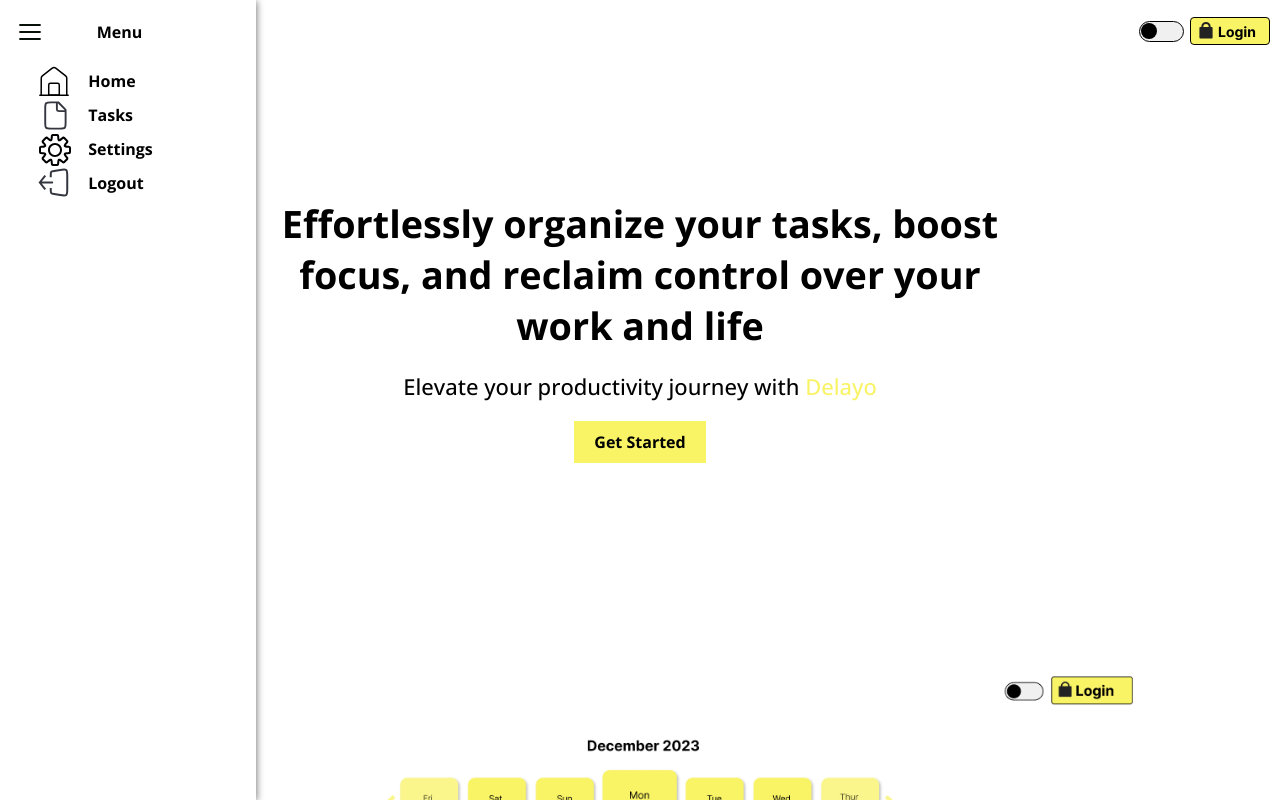
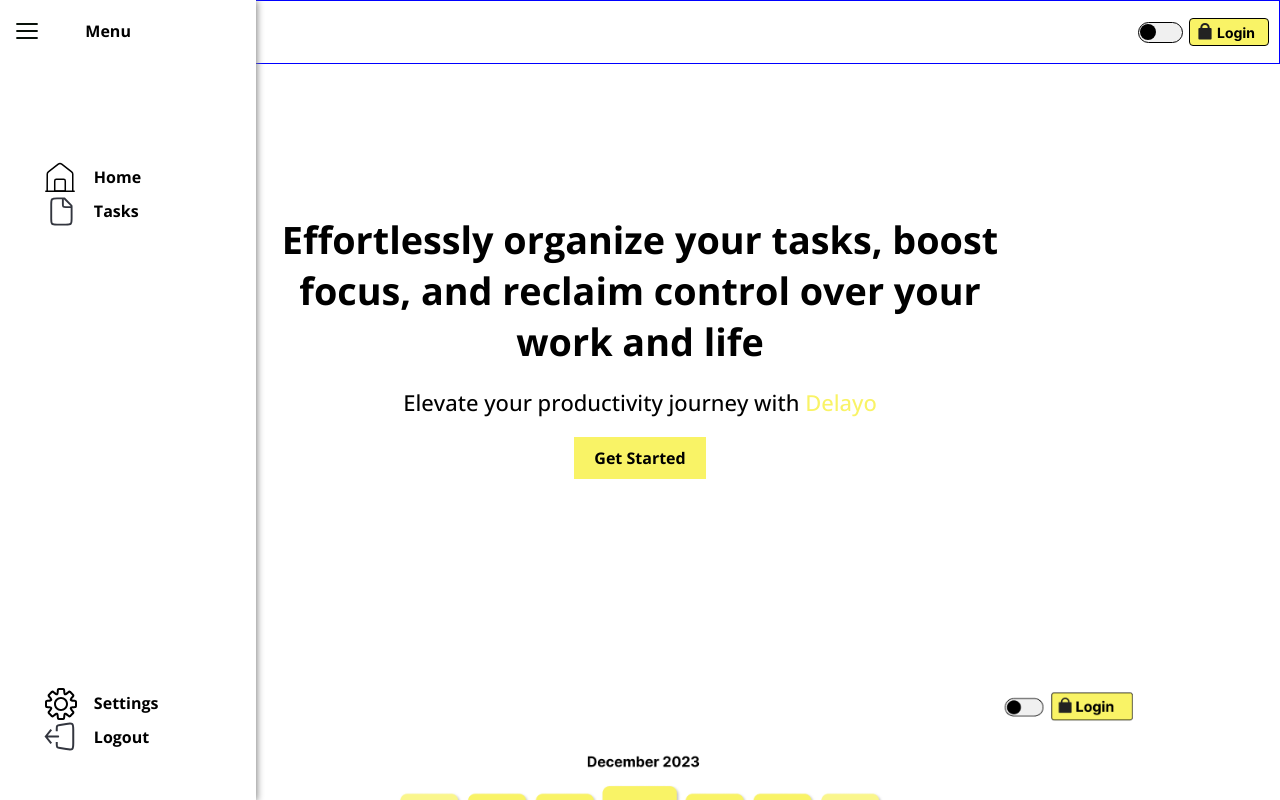
Before and after one commit to DanieliusRyliskis/Delayo, a plain HTML site: page index.html in a window 1280 px wide. Both pictures are taken after a click on the icon 27 px from the left and 31 px from the top of the page. Shown: the top 800 px of the page. Drawn offline with nearby package versions, Linux system fonts and the light colour scheme.

Commit message:
Sidebar CSS fix
Fixes the sidebar CSS creating grid__wraper that contains display:grid instead of having both position and display properties on main nav. Also adds menuToggleOff function to sidebar.js

```diff
--- a/index.html
+++ b/index.html
@@ -117,6 +117,7 @@
         </div>
         <!-- ==============================Sidebar============================== -->
         <nav>
+          <div class="grid__wrapper">
             <div>
               <svg
                 id="menu--close"
@@ -252,6 +253,7 @@
                   </a>
                 </li>
               </ul>
+            </div>
           </div>
         </nav>
       </div>
--- a/sidebar.js
+++ b/sidebar.js
@@ -3,10 +3,15 @@
 const menuClose = document.getElementById("menu--close");
 const sidebar = document.querySelector("main nav");
 
-const menuToggle = function (e) {
+const menuToggleOn = function (e) {
   e.preventDefault();
   sidebar.style.display = "initial";
-  menuOpen.style.visibility = "hidden";
+};
+const menuToggleOff = function (e) {
+  e.preventDefault();
+  sidebar.style.display = "none";
 };
 
-menuOpen.addEventListener("click", menuToggle);
+menuOpen.addEventListener("click", menuToggleOn);
+
+menuClose.addEventListener("click", menuToggleOff);
--- a/style.css
+++ b/style.css
@@ -64,7 +64,6 @@
 header > nav ul li:nth-child(1) {
   flex-grow: 1;
   margin-left: 1rem;
-  /* visibility: initial; */
 }
 header > nav ul li:nth-child(2) {
   margin-right: 0.6rem;
@@ -231,6 +230,9 @@
 }
 
 /* ===================================Sidebar=================================== */
+header nav {
+  border: 1px solid blue;
+}
 
 main nav {
   box-shadow: 0.1rem 0.1rem 0.7rem rgb(129, 129, 129);
@@ -240,43 +242,50 @@
   width: 20%;
   background-color: white;
   height: 100%;
+  display: none;
+}
+.grid__wrapper {
+  height: 100%;
   display: grid;
   grid-template-rows: 1fr 3fr 1fr;
-  display: none;
+  grid-template-columns: 1fr;
 }
-main nav div:last-child {
+.grid__wrapper > div:first-child {
+  align-self: self-start;
+  height: 6.2rem;
+  width: 100%;
+  display: grid;
+  grid-template-columns: 1fr 2fr;
+}
+.grid__wrapper > div:first-child svg {
+  margin-left: 1rem;
   align-self: center;
 }
-main nav div:first-child {
-  display: grid;
-  width: 70%;
-  height: 6.4rem;
-  grid-template-columns: 1fr 2fr;
-  /* justify-self: center; */
-  justify-items: center;
-  align-items: center;
+.grid__wrapper > div:first-child span {
+  align-self: center;
 }
-main nav div:first-child span {
+.grid__wrapper span {
   font-size: var(--fs-h4);
   font-weight: 700;
 }
-
-main nav li a {
+.grid__wrapper div:first-child ~ div li a {
   display: grid;
   grid-template-columns: 1fr 2fr;
   width: 80%;
-  margin-left: 2rem;
+  justify-items: center;
   align-items: center;
+  margin: 0 auto;
+}
+.grid__wrapper > div:nth-child(2) {
+  align-self: self-start;
+}
+.grid__wrapper > div:nth-child(3) {
+  align-self: center;
+}
+.grid__wrapper div:first-child ~ div li a span {
+  justify-self: flex-start;
 }
 
-main nav li a > svg {
-  justify-self: center;
-}
-
-main nav div:first-child ~ div span {
-  font-size: var(--fs-h4);
-  font-weight: 700;
-}
 /* .overlap {
   display: grid;
   grid-template-columns: repeat(5, 1fr);
```
Lines whose indentation alone changed are shown as unchanged.
